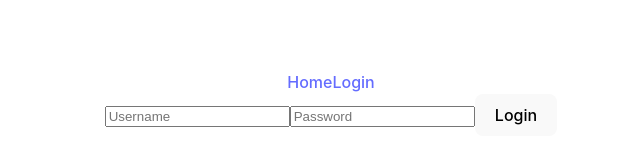
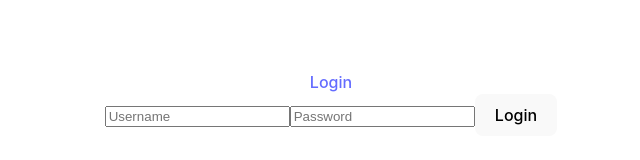
Before and after one commit to andzekausk/MUDLDAPPS, a Vue app in the folder vue-frontend/: page /login in a window 1280 px wide. Shown: the part 297-457 px from the top of the page, without its empty margins (309-949 px from the left). Built offline with nearby package versions, Linux system fonts and the light colour scheme.

Commit message:
Added navigation options for certain roles.
Added navigation options that only appear to certain roles and only if logged in.
If trying to access certain pages while logged out redirects to login page.

```diff
--- a/vue-frontend/src/App.vue
+++ b/vue-frontend/src/App.vue
@@ -1,15 +1,20 @@
 <template>
   <div>
-    <nav>
-      <router-link to="/">Home</router-link>
-      <router-link v-if="!authStore.user" to="/login">Login</router-link>
-      <router-link v-if="authStore.currentRole=='administrators'" to="/admin">Admin</router-link>
+    <nav  v-if="authStore.user">
+      <router-link to="/">Datoru pārskats </router-link> |
+      <router-link to="/">Apskatīt resursu aizņemtības pārskatu </router-link> |
+      <router-link v-if="authStore.currentRole=='lietotājs'" to="/">Pieteikšanās resursu lietošanai </router-link> |
+      <router-link v-if="authStore.currentRole=='pārvaldnieks'" to="/">Rezervāciju veidošana </router-link> |
+      <router-link v-if="authStore.currentRole!='administrators'" to="/">Pieteikt problēmu </router-link> |
+      <router-link v-if="authStore.currentRole=='administrators'" to="/admin">Lietotāju pārvaldība </router-link> |
       <button v-if="authStore.user" @click="authStore.logout">Logout</button>
       <select v-if="authStore.roles.length > 1" v-model="authStore.currentRole">
       <option v-for="role in authStore.roles" :key="role" :value="role">{{ role }}</option>
       </select>
     </nav>
-
+    <nav v-else>
+      <router-link v-if="!authStore.user" to="/login">Login </router-link>
+    </nav>
     <router-view />
   </div>
 </template>
--- a/vue-frontend/src/router.js
+++ b/vue-frontend/src/router.js
@@ -5,20 +5,9 @@ import Admin from "./views/Admin.vue";
 import { useAuthStore } from "./store/auth";
 
 const routes = [
-    { path: "/", component: Home },
+    { path: "/", component: Home, meta: { requiresAuth: true }},
     { path: "/login", component: Login },
-    {
-        path: "/admin",
-        component: Admin,
-        beforeEnter: (to, from, next) => {
-            const authStore = useAuthStore();
-            if (!authStore.currentRole=="administrators") {
-                next("/");
-            } else {
-                next();
-            }
-        }
-    }
+    { path: "/admin", component: Admin, meta: { requiresAuth: true }}
 ];
 
 const router = createRouter({
@@ -26,4 +15,12 @@ const router = createRouter({
     routes
 });
 
+router.beforeEach((to, from, next) => {
+    const authStore = useAuthStore();
+    if (to.meta.requiresAuth && !authStore.user) {
+      next('/login');
+    } else {
+      next();
+    }
+});
 export default router;
--- a/vue-frontend/src/store/auth.js
+++ b/vue-frontend/src/store/auth.js
@@ -29,7 +29,6 @@ export const useAuthStore = defineStore("auth", {
     },
 
     async logout() {
-    //   await logout();
       this.user = null;
       this.roles = [];
       this.currentRole = "";
--- a/vue-frontend/src/views/Login.vue
+++ b/vue-frontend/src/views/Login.vue
@@ -12,8 +12,10 @@
   <script setup>
     import { useAuthStore } from "./../store/auth";
     import { ref } from "vue";
+    import { useRouter } from "vue-router";
 
     const authStore = useAuthStore();
+    const router = useRouter();
     const username = ref('');
     const password = ref('');
 
@@ -21,7 +23,8 @@
     const usernameLogin = async () => {
       try {
         await authStore.loginWithUsername(username.value, password.value);
-      } catch (error) {
+        router.push('/');
+    } catch (error) {
         console.error("Login error:", error);
       }
     };
```
Also changed, not shown: 1 other file (tests, documents, lock files or other folders).
